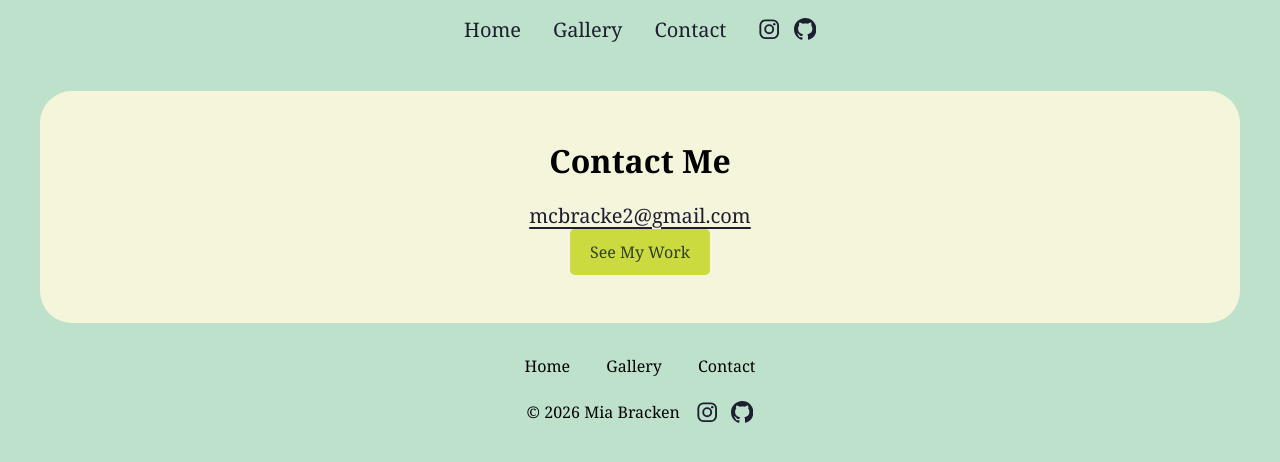
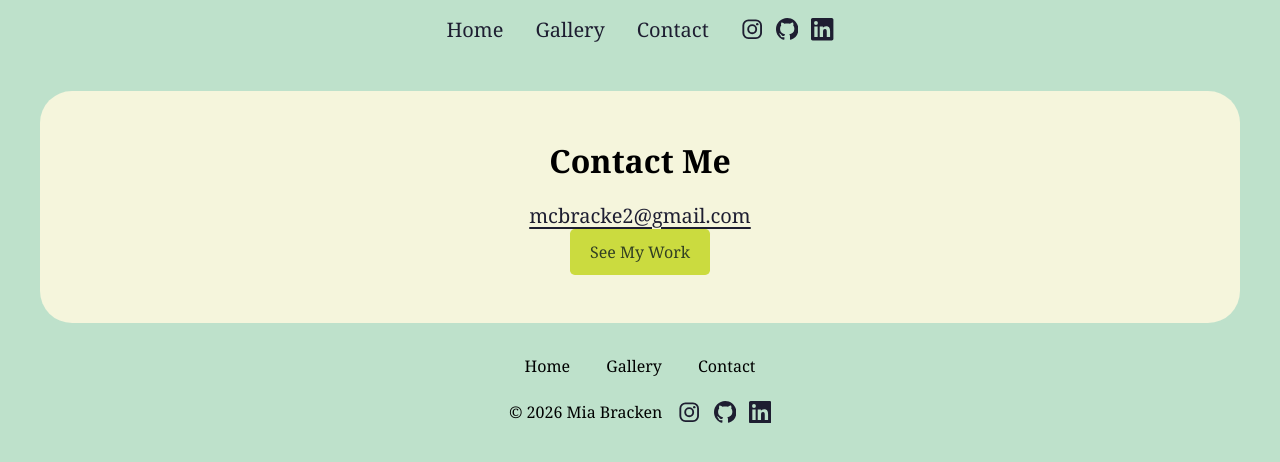
Before and after one commit to MiaDunes/BrackenPortfolio-Web, a website built with webpack: page dist/contact.html in a window 1280 px wide. Built offline with nearby package versions, Linux system fonts and the light colour scheme; a web font is replaced by a local one.

Commit message:
Add social linkedin icon/link

```diff
--- a/dist/contact.html
+++ b/dist/contact.html
@@ -24,6 +24,7 @@
                  <span class="social">
                      <a href="https://www.instagram.com/mcdesitech/" target="_blank" rel="noopener" aria-label="Instagram"><svg viewBox="0 0 24 24" aria-hidden="true"><rect x="2.5" y="2.5" width="19" height="19" rx="5.5" fill="none" stroke="currentColor" stroke-width="2"/><circle cx="12" cy="12" r="4.3" fill="none" stroke="currentColor" stroke-width="2"/><circle cx="17.4" cy="6.6" r="1.3" fill="currentColor"/></svg></a>
                      <a href="https://github.com/MiaDunes" target="_blank" rel="noopener" aria-label="GitHub"><svg viewBox="0 0 16 16" aria-hidden="true"><path fill="currentColor" d="M8 0C3.58 0 0 3.58 0 8c0 3.54 2.29 6.53 5.47 7.59.4.07.55-.17.55-.38 0-.19-.01-.82-.01-1.49-2.01.37-2.53-.49-2.69-.94-.09-.23-.48-.94-.82-1.13-.28-.15-.68-.52-.01-.53.63-.01 1.08.58 1.23.82.72 1.21 1.87.87 2.33.66.07-.52.28-.87.51-1.07-1.78-.2-3.64-.89-3.64-3.95 0-.87.31-1.59.82-2.15-.08-.2-.36-1.02.08-2.12 0 0 .67-.21 2.2.82.64-.18 1.32-.27 2-.27.68 0 1.36.09 2 .27 1.53-1.04 2.2-.82 2.2-.82.44 1.1.16 1.92.08 2.12.51.56.82 1.27.82 2.15 0 3.07-1.87 3.75-3.65 3.95.29.25.54.73.54 1.48 0 1.07-.01 1.93-.01 2.2 0 .21.15.46.55.38A8.013 8.013 0 0016 8c0-4.42-3.58-8-8-8z"/></svg></a>
+                     <a href="https://www.linkedin.com/in/mia-bracken-709616163/" target="_blank" rel="noopener" aria-label="LinkedIn"><svg viewBox="0 0 24 24" aria-hidden="true"><path fill="currentColor" d="M20.45 20.45h-3.56v-5.57c0-1.33-.02-3.04-1.85-3.04-1.85 0-2.14 1.45-2.14 2.94v5.67H9.35V9h3.41v1.56h.05c.48-.9 1.64-1.85 3.37-1.85 3.6 0 4.27 2.37 4.27 5.46v6.28zM5.34 7.43a2.06 2.06 0 1 1 0-4.13 2.06 2.06 0 0 1 0 4.13zM7.12 20.45H3.56V9h3.56v11.45zM22.22 0H1.77C.79 0 0 .77 0 1.73v20.54C0 23.23.79 24 1.77 24h20.45c.98 0 1.78-.77 1.78-1.73V1.73C24 .77 23.2 0 22.22 0z"/></svg></a>
                  </span>
              </ul>
             </nav>
@@ -74,6 +75,7 @@
         <span class="social">
             <a href="https://www.instagram.com/mcdesitech/" target="_blank" rel="noopener" aria-label="Instagram"><svg viewBox="0 0 24 24" aria-hidden="true"><rect x="2.5" y="2.5" width="19" height="19" rx="5.5" fill="none" stroke="currentColor" stroke-width="2"/><circle cx="12" cy="12" r="4.3" fill="none" stroke="currentColor" stroke-width="2"/><circle cx="17.4" cy="6.6" r="1.3" fill="currentColor"/></svg></a>
             <a href="https://github.com/MiaDunes" target="_blank" rel="noopener" aria-label="GitHub"><svg viewBox="0 0 16 16" aria-hidden="true"><path fill="currentColor" d="M8 0C3.58 0 0 3.58 0 8c0 3.54 2.29 6.53 5.47 7.59.4.07.55-.17.55-.38 0-.19-.01-.82-.01-1.49-2.01.37-2.53-.49-2.69-.94-.09-.23-.48-.94-.82-1.13-.28-.15-.68-.52-.01-.53.63-.01 1.08.58 1.23.82.72 1.21 1.87.87 2.33.66.07-.52.28-.87.51-1.07-1.78-.2-3.64-.89-3.64-3.95 0-.87.31-1.59.82-2.15-.08-.2-.36-1.02.08-2.12 0 0 .67-.21 2.2.82.64-.18 1.32-.27 2-.27.68 0 1.36.09 2 .27 1.53-1.04 2.2-.82 2.2-.82.44 1.1.16 1.92.08 2.12.51.56.82 1.27.82 2.15 0 3.07-1.87 3.75-3.65 3.95.29.25.54.73.54 1.48 0 1.07-.01 1.93-.01 2.2 0 .21.15.46.55.38A8.013 8.013 0 0016 8c0-4.42-3.58-8-8-8z"/></svg></a>
+                     <a href="https://www.linkedin.com/in/mia-bracken-709616163/" target="_blank" rel="noopener" aria-label="LinkedIn"><svg viewBox="0 0 24 24" aria-hidden="true"><path fill="currentColor" d="M20.45 20.45h-3.56v-5.57c0-1.33-.02-3.04-1.85-3.04-1.85 0-2.14 1.45-2.14 2.94v5.67H9.35V9h3.41v1.56h.05c.48-.9 1.64-1.85 3.37-1.85 3.6 0 4.27 2.37 4.27 5.46v6.28zM5.34 7.43a2.06 2.06 0 1 1 0-4.13 2.06 2.06 0 0 1 0 4.13zM7.12 20.45H3.56V9h3.56v11.45zM22.22 0H1.77C.79 0 0 .77 0 1.73v20.54C0 23.23.79 24 1.77 24h20.45c.98 0 1.78-.77 1.78-1.73V1.73C24 .77 23.2 0 22.22 0z"/></svg></a>
         </span>
         </footer>
 
```
Also changed, not shown: dist/gallery.html (+2 -0 lines), dist/index.html (+2 -0 lines).
